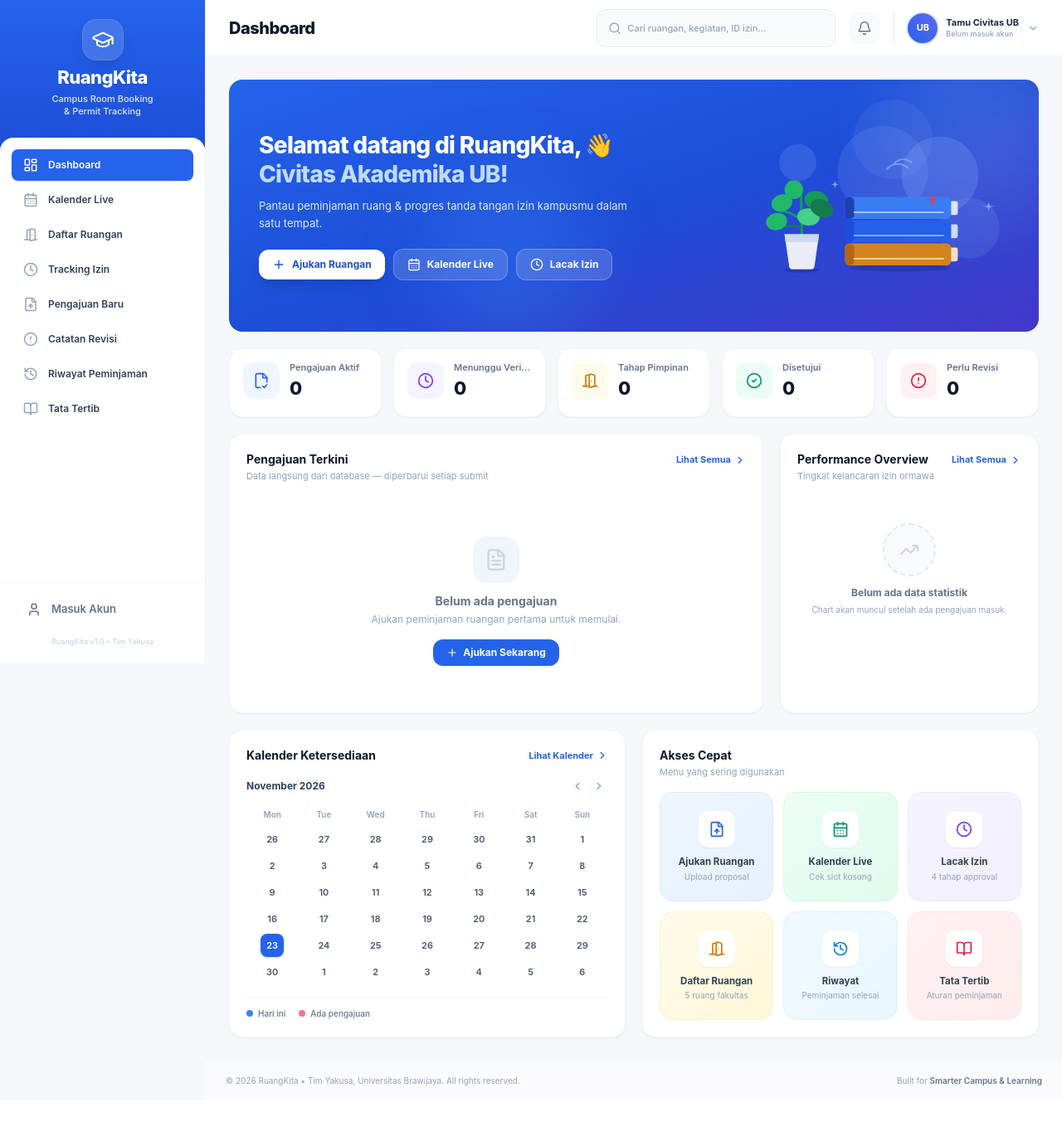
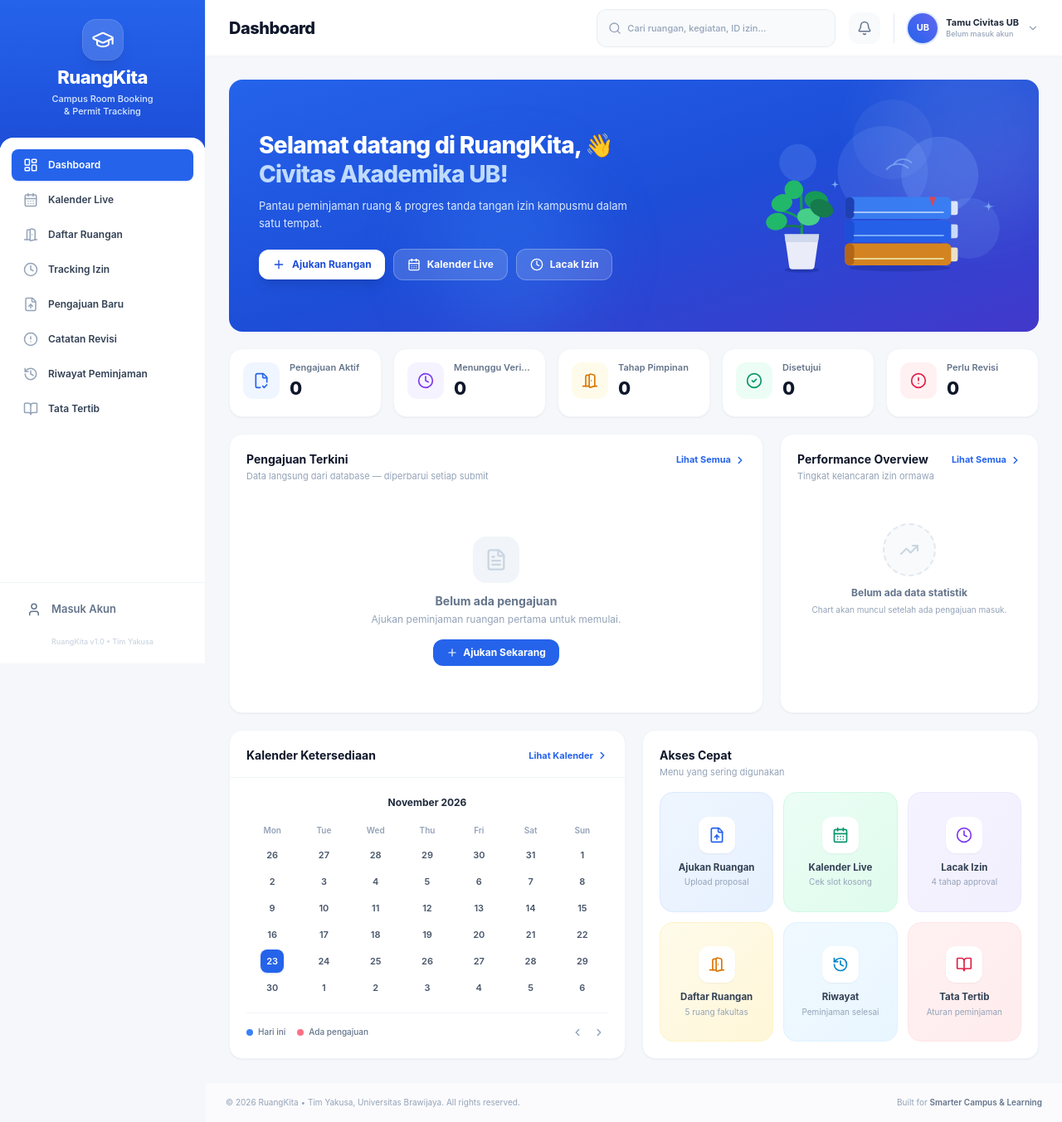
Before and after one commit to Zenqirtz/RuangKita, a Laravel app: page / in a window 1280 px wide. Shown: the whole page at 83% size. Before the commit the page ends 1309 px from the top, so only its background shows below. Run offline with Laravel 12, Linux system fonts and the light colour scheme; data that the repository does not hold is empty; style sheets or scripts are compiled from the project's sources; some libraries are stand-ins or nearby versions; some web fonts are replaced.

Commit message:
style: center month title, move pagination to bottom-right, add divider and unify action link color in availability calendar

```diff
--- a/resources/js/Components/RuangKita/MiniCalendar.jsx
+++ b/resources/js/Components/RuangKita/MiniCalendar.jsx
@@ -30,40 +30,44 @@ function buildCells(year, month) {
 export default function MiniCalendar({
     year = 2026,
     month = 10,
-    monthLabel = 'November 2026',
+    monthLabel: defaultMonthLabel,
     today = 23,
     markedDays = [],
     className = '',
 }) {
-    const cells = useMemo(() => buildCells(year, month), [year, month]);
+    const [viewDate, setViewDate] = useState(() => new Date(year, month, 1));
+    const currentYear = viewDate.getFullYear();
+    const currentMonth = viewDate.getMonth();
+
+    const cells = useMemo(() => buildCells(currentYear, currentMonth), [currentYear, currentMonth]);
     const [selected, setSelected] = useState(today);
+
+    const isOriginalMonth = currentYear === year && currentMonth === month;
+
+    const displayMonthLabel = useMemo(() => {
+        if (isOriginalMonth && defaultMonthLabel) {
+            return defaultMonthLabel;
+        }
+        const str = viewDate.toLocaleDateString('id-ID', { month: 'long', year: 'numeric' });
+        return str.charAt(0).toUpperCase() + str.slice(1);
+    }, [viewDate, isOriginalMonth, defaultMonthLabel]);
+
+    const handlePrevMonth = () => {
+        setViewDate((prev) => new Date(prev.getFullYear(), prev.getMonth() - 1, 1));
+    };
+
+    const handleNextMonth = () => {
+        setViewDate((prev) => new Date(prev.getFullYear(), prev.getMonth() + 1, 1));
+    };
 
     return (
         <div className={className}>
-            <div className="flex items-center justify-between mb-3">
-                <span className="text-xs font-bold text-slate-700">{monthLabel}</span>
-                <div className="flex items-center gap-1">
-                    <button
-                        type="button"
-                        className="p-1 rounded-lg text-slate-400 hover:bg-slate-100 hover:text-slate-600 transition-colors"
-                        aria-label="Bulan sebelumnya"
-                    >
-                        <svg className="w-3.5 h-3.5" viewBox="0 0 24 24" fill="none" stroke="currentColor" strokeWidth="2.5">
-                            <path d="m15 18-6-6 6-6" strokeLinecap="round" strokeLinejoin="round" />
-                        </svg>
-                    </button>
-                    <button
-                        type="button"
-                        className="p-1 rounded-lg text-slate-400 hover:bg-slate-100 hover:text-slate-600 transition-colors"
-                        aria-label="Bulan berikutnya"
-                    >
-                        <svg className="w-3.5 h-3.5" viewBox="0 0 24 24" fill="none" stroke="currentColor" strokeWidth="2.5">
-                            <path d="m9 18 6-6-6-6" strokeLinecap="round" strokeLinejoin="round" />
-                        </svg>
-                    </button>
-                </div>
+            {/* Centered Month & Year */}
+            <div className="mb-3 text-center">
+                <span className="text-xs font-bold text-slate-800">{displayMonthLabel}</span>
             </div>
 
+            {/* Weekdays and Dates Grid */}
             <div className="grid grid-cols-7 gap-y-1">
                 {WEEKDAYS.map((day) => (
                     <div key={day} className="text-[10px] font-semibold text-slate-400 text-center py-1">
@@ -72,9 +76,9 @@ export default function MiniCalendar({
                 ))}
 
                 {cells.map((cell, index) => {
-                    const isToday = !cell.muted && cell.day === today;
-                    const isSelected = !cell.muted && cell.day === selected;
-                    const isMarked = !cell.muted && markedDays.includes(cell.day);
+                    const isToday = isOriginalMonth && !cell.muted && cell.day === today;
+                    const isSelected = isOriginalMonth && !cell.muted && cell.day === selected;
+                    const isMarked = isOriginalMonth && !cell.muted && markedDays.includes(cell.day);
 
                     return (
                         <button
@@ -102,6 +106,40 @@ export default function MiniCalendar({
                     );
                 })}
             </div>
+
+            {/* Footer with Legend on Left & Pagination on Right */}
+            <div className="flex items-center justify-between mt-4 pt-3 border-t border-slate-100 text-[10px] font-medium text-slate-500">
+                <div className="flex items-center gap-3.5">
+                    <span className="inline-flex items-center gap-1.5">
+                        <span className="w-2 h-2 rounded-full bg-blue-500" /> Hari ini
+                    </span>
+                    <span className="inline-flex items-center gap-1.5">
+                        <span className="w-2 h-2 rounded-full bg-rose-400" /> Ada pengajuan
+                    </span>
+                </div>
+                <div className="flex items-center gap-1">
+                    <button
+                        type="button"
+                        onClick={handlePrevMonth}
+                        className="p-1 rounded-lg text-slate-400 hover:bg-slate-100 hover:text-slate-600 transition-colors"
+                        aria-label="Bulan sebelumnya"
+                    >
+                        <svg className="w-3.5 h-3.5" viewBox="0 0 24 24" fill="none" stroke="currentColor" strokeWidth="2.5">
+                            <path d="m15 18-6-6 6-6" strokeLinecap="round" strokeLinejoin="round" />
+                        </svg>
+                    </button>
+                    <button
+                        type="button"
+                        onClick={handleNextMonth}
+                        className="p-1 rounded-lg text-slate-400 hover:bg-slate-100 hover:text-slate-600 transition-colors"
+                        aria-label="Bulan berikutnya"
+                    >
+                        <svg className="w-3.5 h-3.5" viewBox="0 0 24 24" fill="none" stroke="currentColor" strokeWidth="2.5">
+                            <path d="m9 18 6-6-6-6" strokeLinecap="round" strokeLinejoin="round" />
+                        </svg>
+                    </button>
+                </div>
+            </div>
         </div>
     );
 }
--- a/resources/js/Components/RuangKita/SectionCard.jsx
+++ b/resources/js/Components/RuangKita/SectionCard.jsx
@@ -1,11 +1,24 @@
 import React from 'react';
 import Icon from './Icon';
 
-export default function SectionCard({ title, subtitle, action, actionHref = '#', children, className = '', bodyClassName = '' }) {
+export default function SectionCard({
+    title,
+    subtitle,
+    action,
+    actionHref = '#',
+    children,
+    className = '',
+    bodyClassName = '',
+    divider = false,
+}) {
     return (
         <section className={`min-w-0 bg-white rounded-2xl border border-slate-100 shadow-sm ${className}`}>
             {(title || action) && (
-                <div className="flex items-start justify-between gap-3 px-5 pt-5 pb-4">
+                <div
+                    className={`flex items-start justify-between gap-3 px-5 pt-5 pb-4 ${
+                        divider ? 'border-b border-slate-100' : ''
+                    }`}
+                >
                     <div>
                         <h3 className="text-sm font-bold text-slate-900">{title}</h3>
                         {subtitle && <p className="text-[11px] text-slate-400 mt-0.5">{subtitle}</p>}
@@ -13,10 +26,10 @@ export default function SectionCard({ title, subtitle, action, actionHref = '#',
                     {action && (
                         <a
                             href={actionHref}
-                            className="inline-flex items-center gap-1 text-[11px] font-bold text-blue-600 hover:text-blue-700 shrink-0 mt-0.5"
+                            className="inline-flex items-center gap-1 text-[11px] font-bold text-blue-600 hover:text-blue-700 shrink-0 mt-0.5 transition-colors group"
                         >
-                            {action}
-                            <Icon name="chevronRight" className="w-3.5 h-3.5" />
+                            <span className="text-blue-600 group-hover:text-blue-700">{action}</span>
+                            <Icon name="chevronRight" className="w-3.5 h-3.5 text-blue-600 group-hover:text-blue-700" strokeWidth={2.5} />
                         </a>
                     )}
                 </div>
--- a/resources/js/Pages/RuangKitaDashboard.jsx
+++ b/resources/js/Pages/RuangKitaDashboard.jsx
@@ -257,7 +257,8 @@ export default function RuangKitaDashboard({ recentPermits = [], stats = {} }) {
                     title="Kalender Ketersediaan"
                     action="Lihat Kalender"
                     actionHref="/calendar"
-                    bodyClassName="px-5 pb-5"
+                    divider
+                    bodyClassName="px-5 pt-4 pb-5"
                 >
                     <MiniCalendar
                         year={thisYear}
@@ -271,14 +272,6 @@ export default function RuangKitaDashboard({ recentPermits = [], stats = {} }) {
                             })
                             .map((p) => new Date(p.isoDate).getDate())}
                     />
-                    <div className="flex items-center gap-4 mt-4 pt-3 border-t border-slate-100 text-[10px] font-medium text-slate-500">
-                        <span className="inline-flex items-center gap-1.5">
-                            <span className="w-2 h-2 rounded-full bg-blue-500" /> Hari ini
-                        </span>
-                        <span className="inline-flex items-center gap-1.5">
-                            <span className="w-2 h-2 rounded-full bg-rose-400" /> Ada pengajuan
-                        </span>
-                    </div>
                 </SectionCard>
 
                 <SectionCard
```
